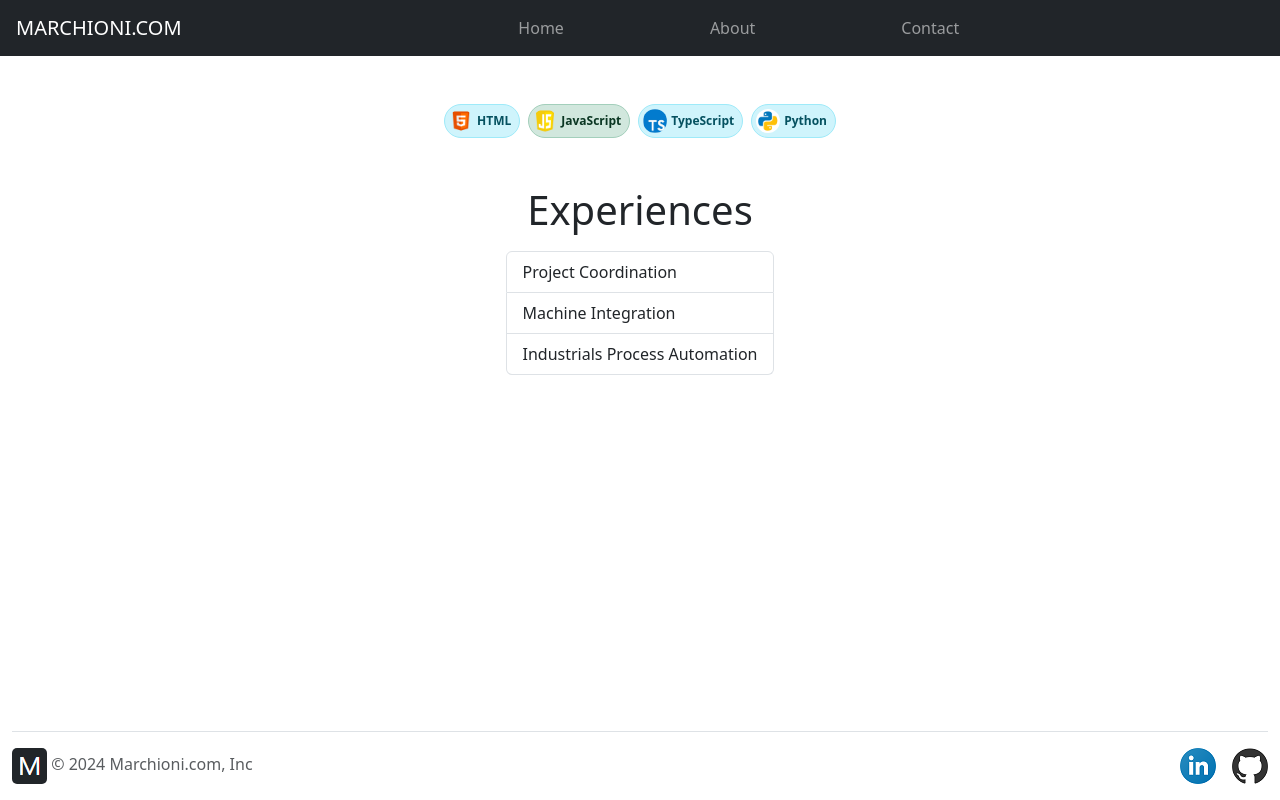
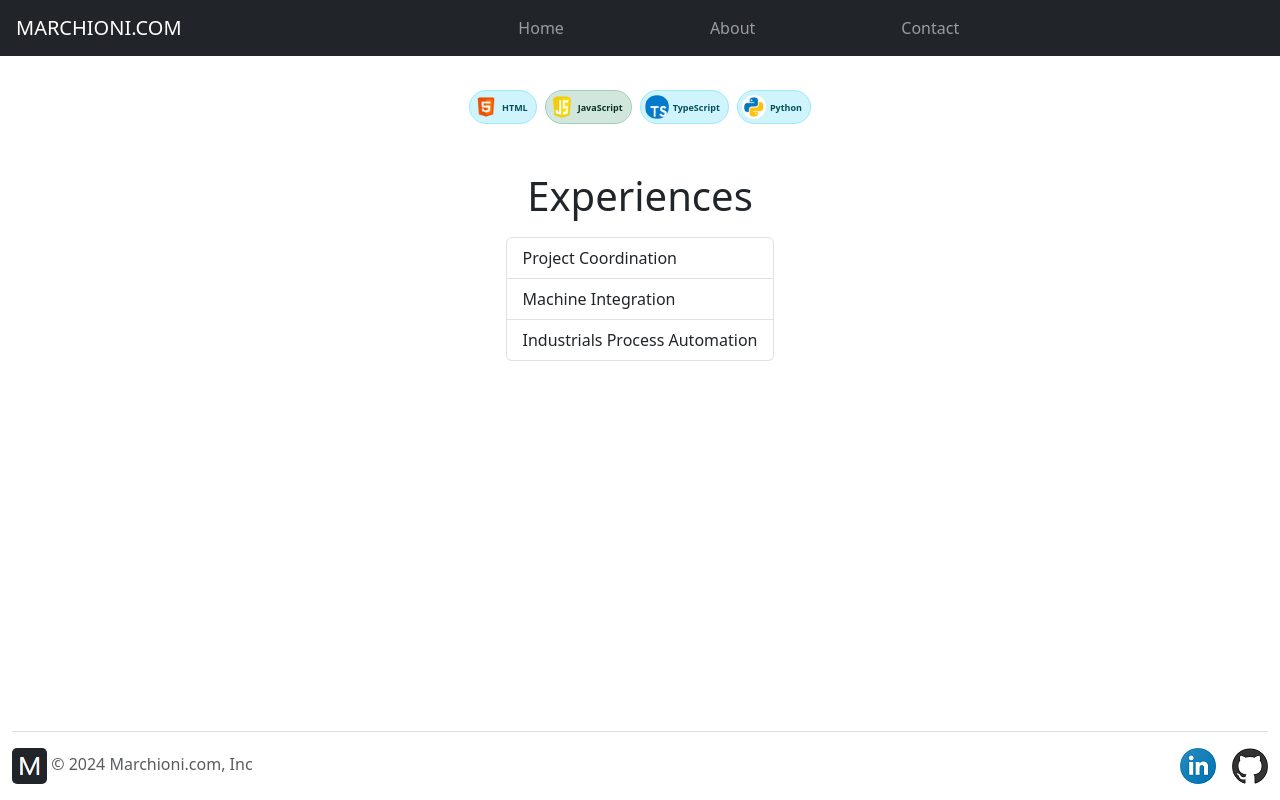
Before and after one commit to gu1march/first-react-typescript-project, a React (Vite) app: page / in a window 1280 px wide. Built offline with nearby package versions, Linux system fonts and the light colour scheme.

Commit message:
Footer and Header fixed

```diff
--- a/src/components/Badges.tsx
+++ b/src/components/Badges.tsx
@@ -21,7 +21,7 @@ function RandomNumber() {
 
 export default function Subheader({ name_app, path_img }: Props) {
   return (
-    <div className="d-flex gap-2 justify-content-center py-5">
+    <div className="d-flex gap-2 justify-content-center badge">
       {name_app.map((item, index) => (
         <span className={class1 + colors_badges[RandomNumber()]}>
           <img
--- a/src/index.css
+++ b/src/index.css
@@ -12,12 +12,17 @@
     justify-content: space-between;
 }
 
-
 .nav-item {
     display: flex;
     flex-direction: row;
     justify-content: center;
     gap: 130px;
+}
+
+.navbar {
+	top:0;
+    margin: 0px;
+    margin-bottom: 30px;
 }
 
 .navbar-brand {
@@ -43,3 +48,7 @@ use {
     margin-top: 30px;
     max-width: none;
 }
+
+.badge {
+    padding-bottom: 3rem;
+}
```
